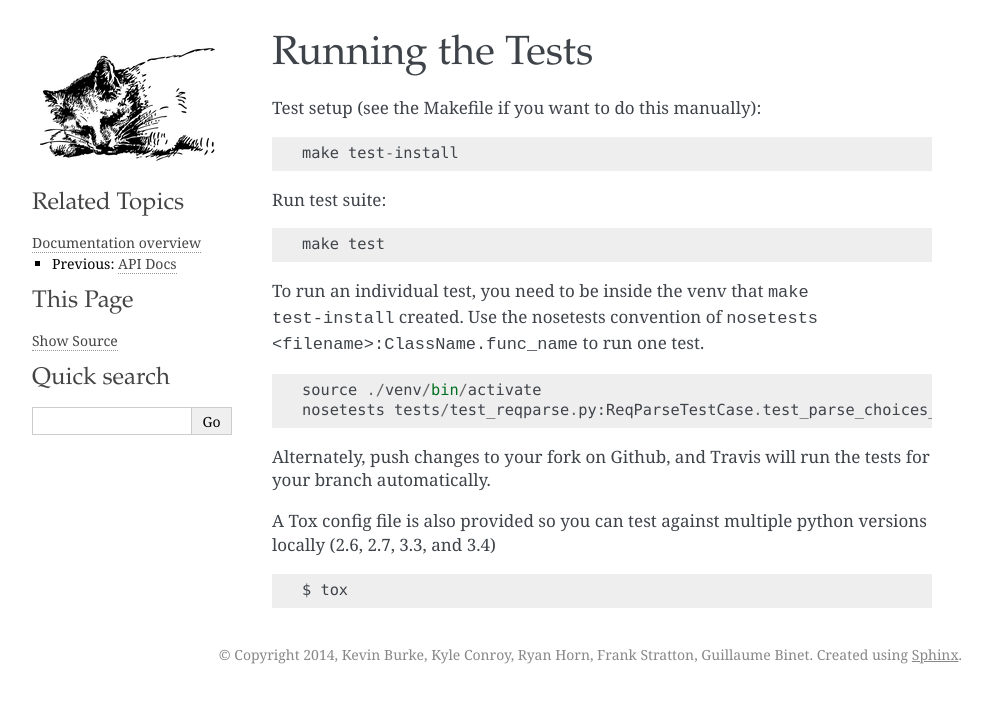
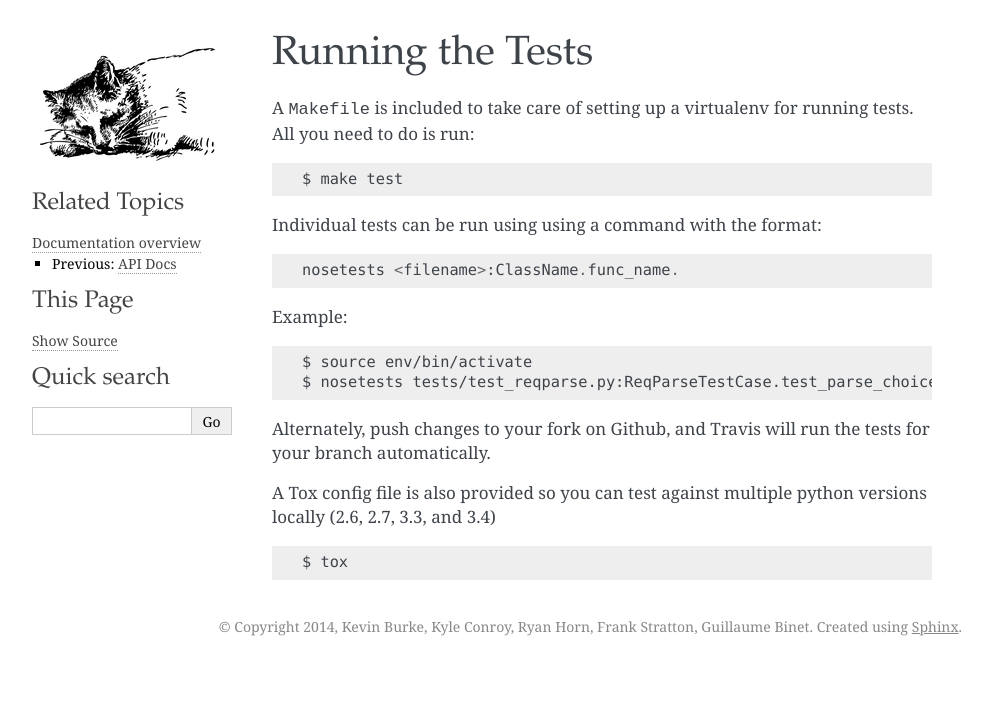
Before and after one commit to flask-restful/flask-restful, a Sphinx documentation site: the page built from docs/testing.rst, in a window 1280 px wide. Shown: the top 703 px of the page, without its empty margins (148-1140 px from the left). Built offline with Sphinx 7.4.7, drawn with Linux system fonts in a browser that asks for light colours.

Commit message:
update testing docs

```diff
--- a/docs/testing.rst
+++ b/docs/testing.rst
@@ -3,19 +3,18 @@
 Running the Tests
 =================
 
-Test setup (see the Makefile if you want to do this manually): ::
+A ``Makefile`` is included to take care of setting up a virtualenv for running tests. All you need to do is run::
 
-       make test-install
+    $ make test
 
-Run test suite: ::
+Individual tests can be run using using a command with the format::
 
-       make test
+    nosetests <filename>:ClassName.func_name.
 
-To run an individual test, you need to be inside the venv that ``make test-install`` created.
-Use the nosetests convention of ``nosetests <filename>:ClassName.func_name`` to run one test. ::
+Example::
 
-       source ./venv/bin/activate
-       nosetests tests/test_reqparse.py:ReqParseTestCase.test_parse_choices_insensitive
+    $ source env/bin/activate
+    $ nosetests tests/test_reqparse.py:ReqParseTestCase.test_parse_choices_insensitive
 
 Alternately, push changes to your fork on Github, and Travis will run the tests
 for your branch automatically.
@@ -23,4 +22,4 @@ for your branch automatically.
 A Tox config file is also provided so you can test against multiple python
 versions locally (2.6, 2.7, 3.3, and 3.4) ::
 
-       $ tox
+    $ tox
```
